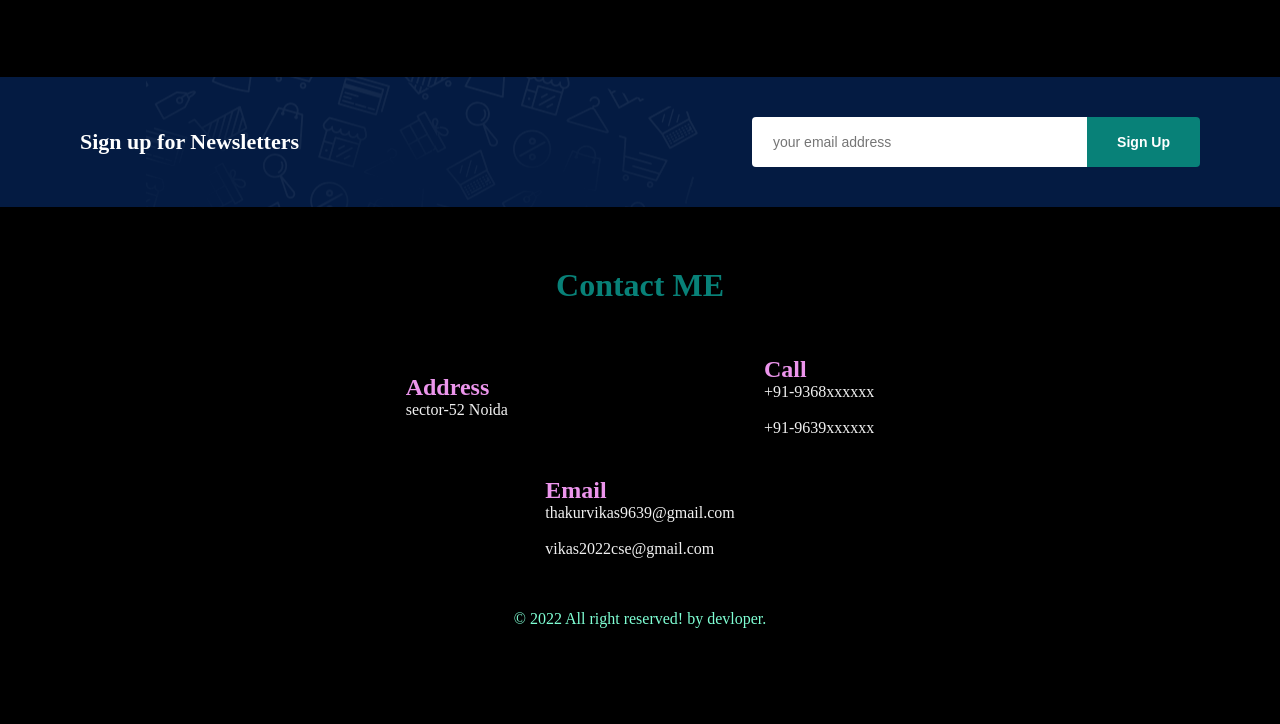
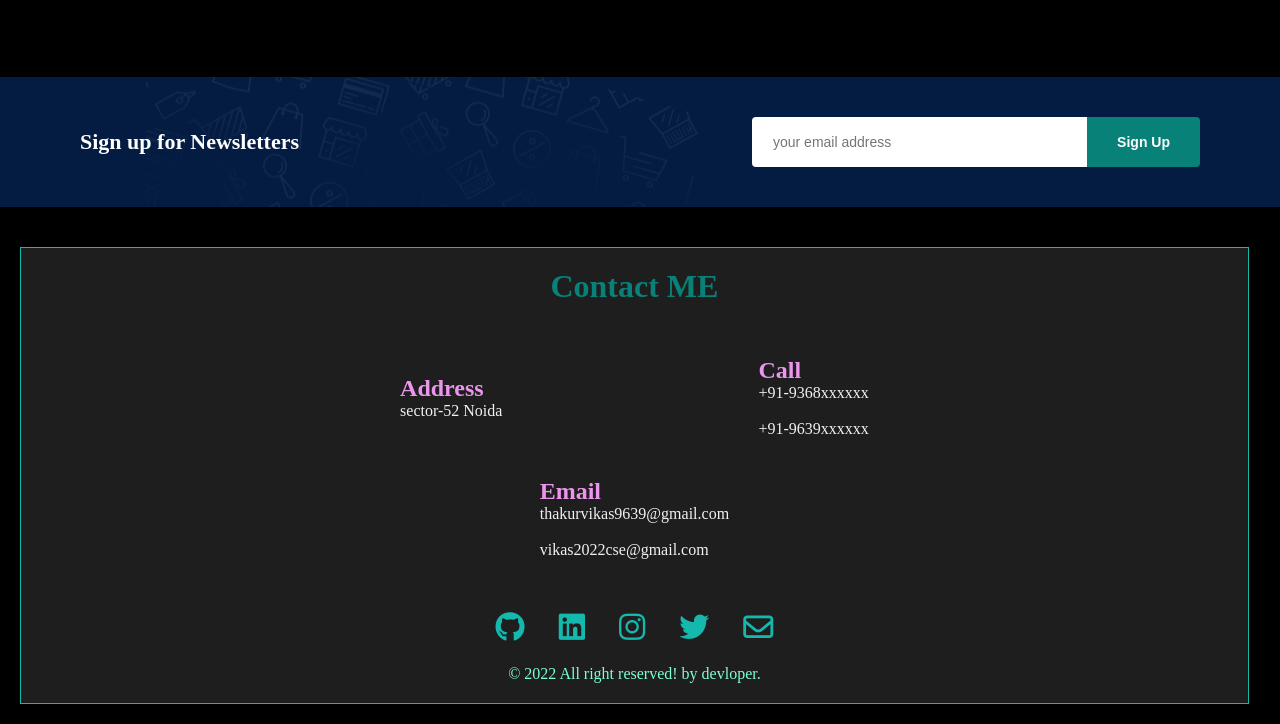
Before and after one commit to imvthakur17/portfolio-webite, a plain HTML site: page index.html in a window 1280 px wide. Shown: the part 2149-2873 px from the top of the page. Before the commit the page ends 2817 px from the top, so only its background shows below. Drawn offline with Linux system fonts and the light colour scheme.

Commit message:
modify follow icons

```diff
--- a/index.html
+++ b/index.html
@@ -117,6 +117,13 @@
                 <div><p>thakurvikas9639@gmail.com</p><br><p>vikas2022cse@gmail.com</p></div>
             </div>
         </div>
+        <div class="follow">
+            <a href=""><i class="fa-brands fa-github"></i></a>
+            <a href=""><i class="fa-brands fa-linkedin"></i></a>
+            <a href=""><i class="fa-brands fa-instagram"></i></a>
+            <a href=""><i class="fa-brands fa-twitter"></i></a>
+            <a href=""><i class="fa-regular fa-envelope"></i></a>
+        </div>
         <div class="copyright">
             <p>© 2022 All right reserved! by devloper. </p>
         </div>
--- a/style.css
+++ b/style.css
@@ -353,6 +353,12 @@ footer{
     justify-content: center;
     margin: 20px;
     padding: 20px;
+    height: 100%;
+    width: 96%;
+    background: rgba(255, 255, 255, 0.116);
+    backdrop-filter: blur(5px);
+    border: 1px solid #14b8ad;
+
 }
 
 footer h1{
@@ -385,3 +391,21 @@ footer .copyright{
     text-align: center;
     color: aquamarine;
 }
+
+footer .follow{
+    margin-bottom: 20px;
+}
+
+footer .follow a{
+    text-align: center;
+    padding: 15px;
+    margin-bottom: 20px;
+    color: #14b8ad;
+    font-size: 30px;
+}
+
+footer .follow a:hover{
+    color: #fff;
+}
+
+/* ......media queries...... */
```
